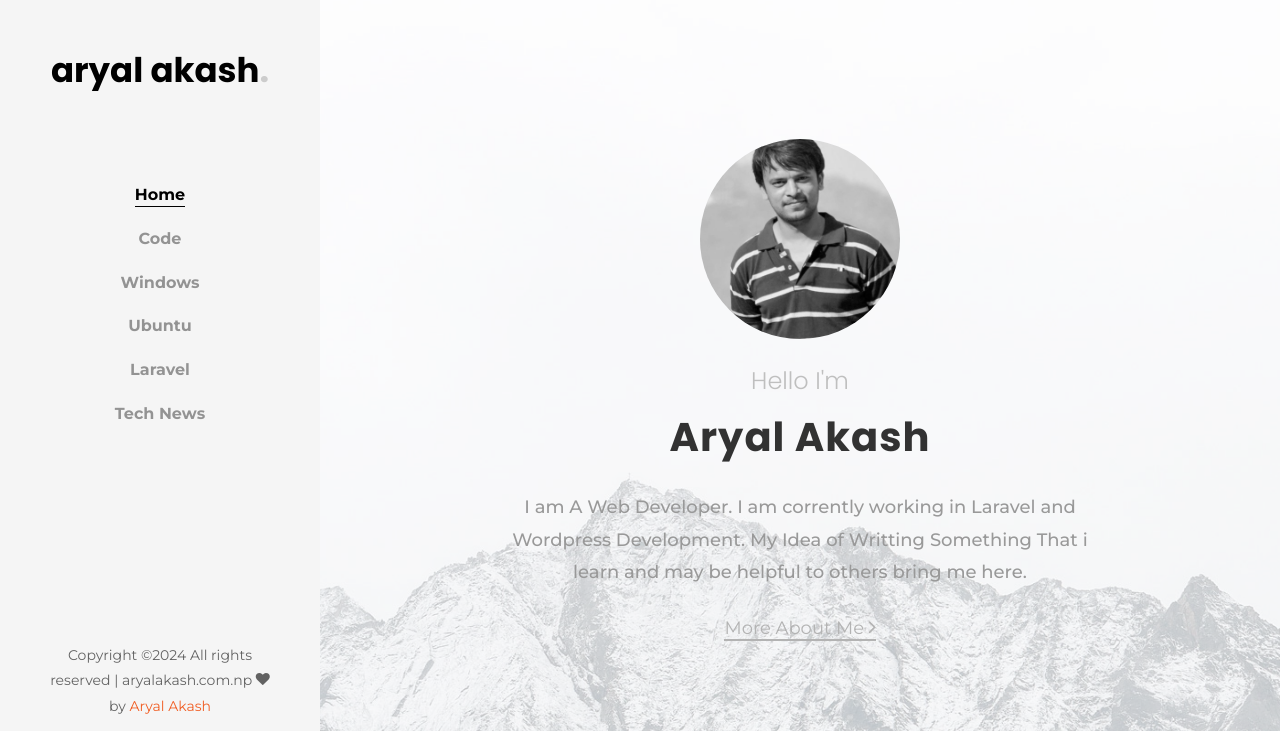
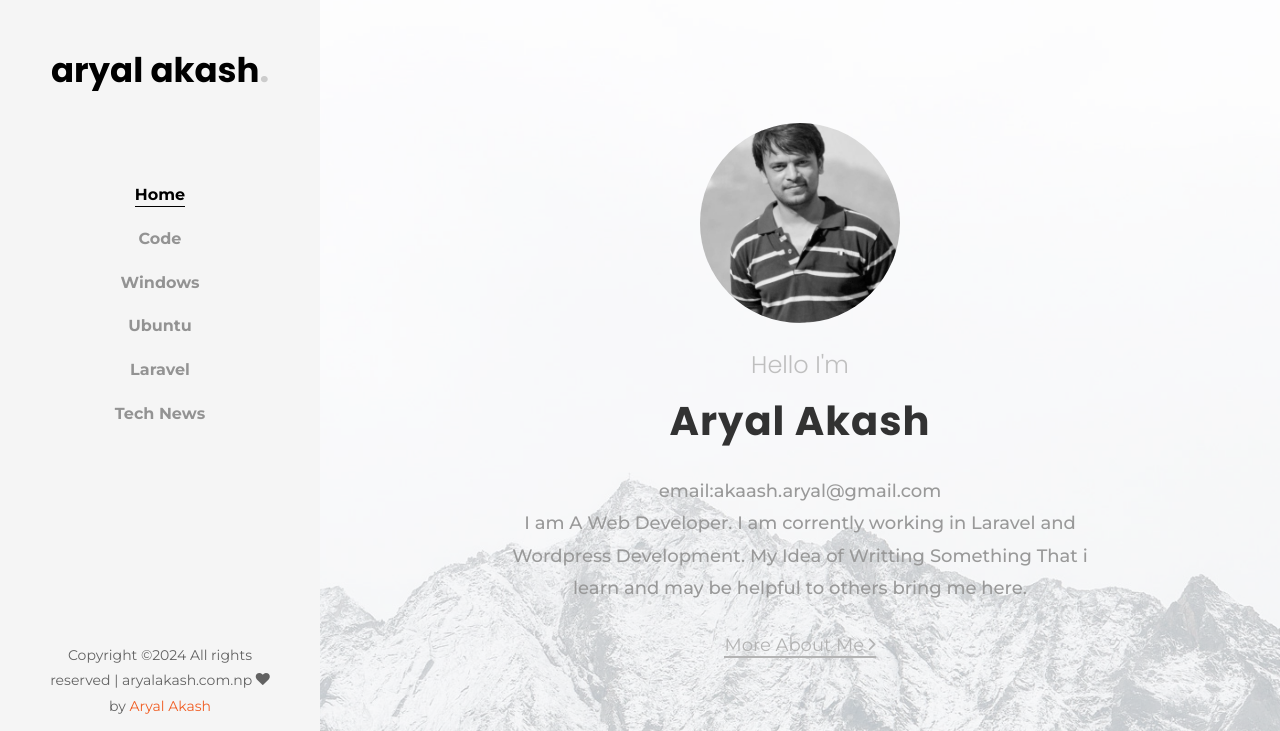
Before and after one commit to akasgit/test, a plain HTML site: page index.html in a window 1280 px wide. Shown: the top 731 px of the page. Drawn offline with Linux system fonts and the light colour scheme; some packages are replaced by stand-ins of ours; no server answers; files whose address does not match are found by name.

Commit message:
Update index.html

```diff
--- a/index.html
+++ b/index.html
@@ -65,6 +65,7 @@
 						<div class="desc">
 							<h2 class="subheading">Hello I'm</h2>
 							<h1 class="mb-4">Aryal Akash</h1>
+							email:akaash.aryal@gmail.com
 							<p class="mb-4">I am A Web Developer. I am corrently working in Laravel and Wordpress Development. My Idea of Writting Something That i learn and may be helpful to others bring me here.</p>
 							<p><a href="#" class="btn-custom">More About Me <span class="ion-ios-arrow-forward"></span></a></p>
 						</div>
```
